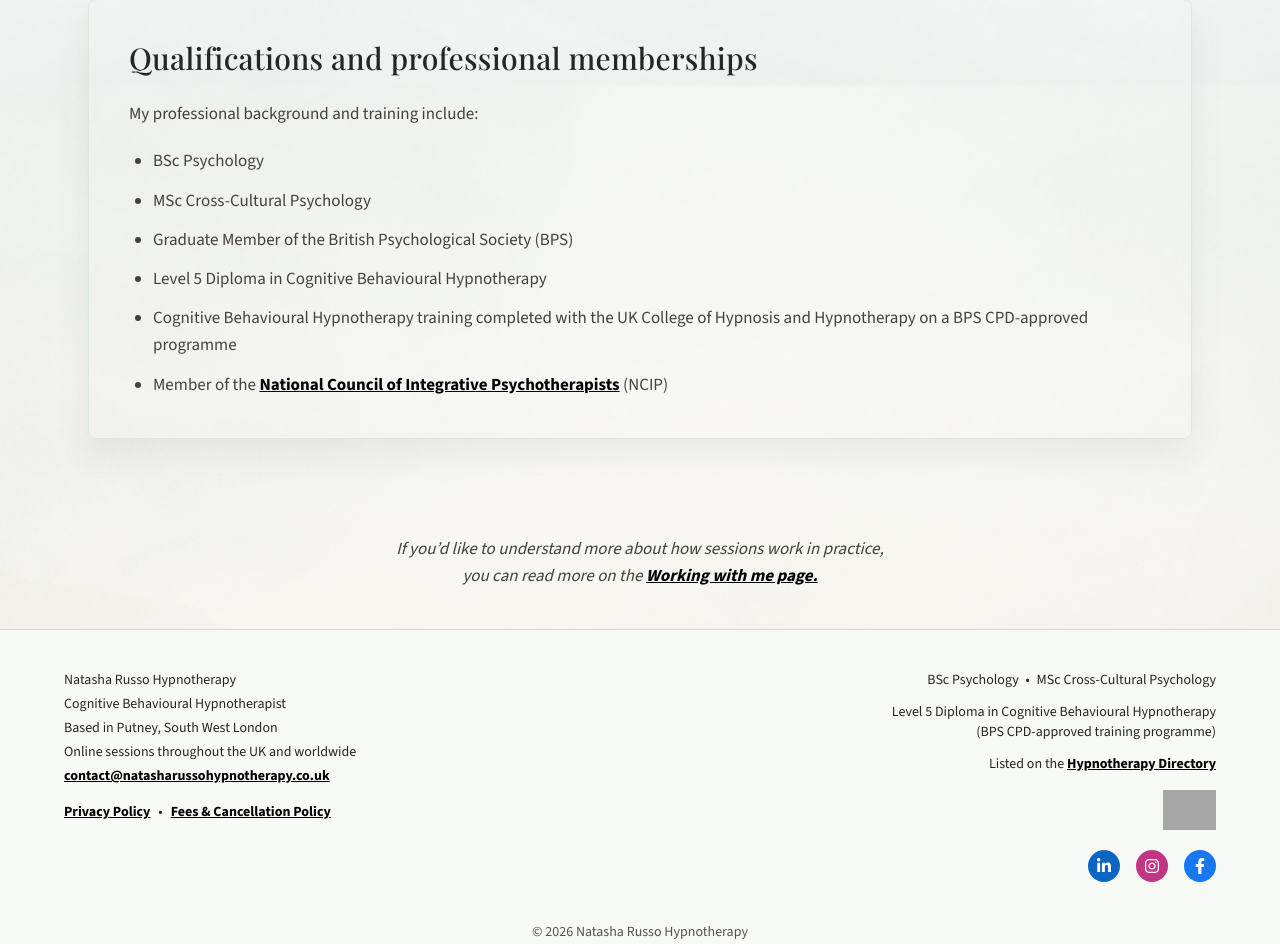
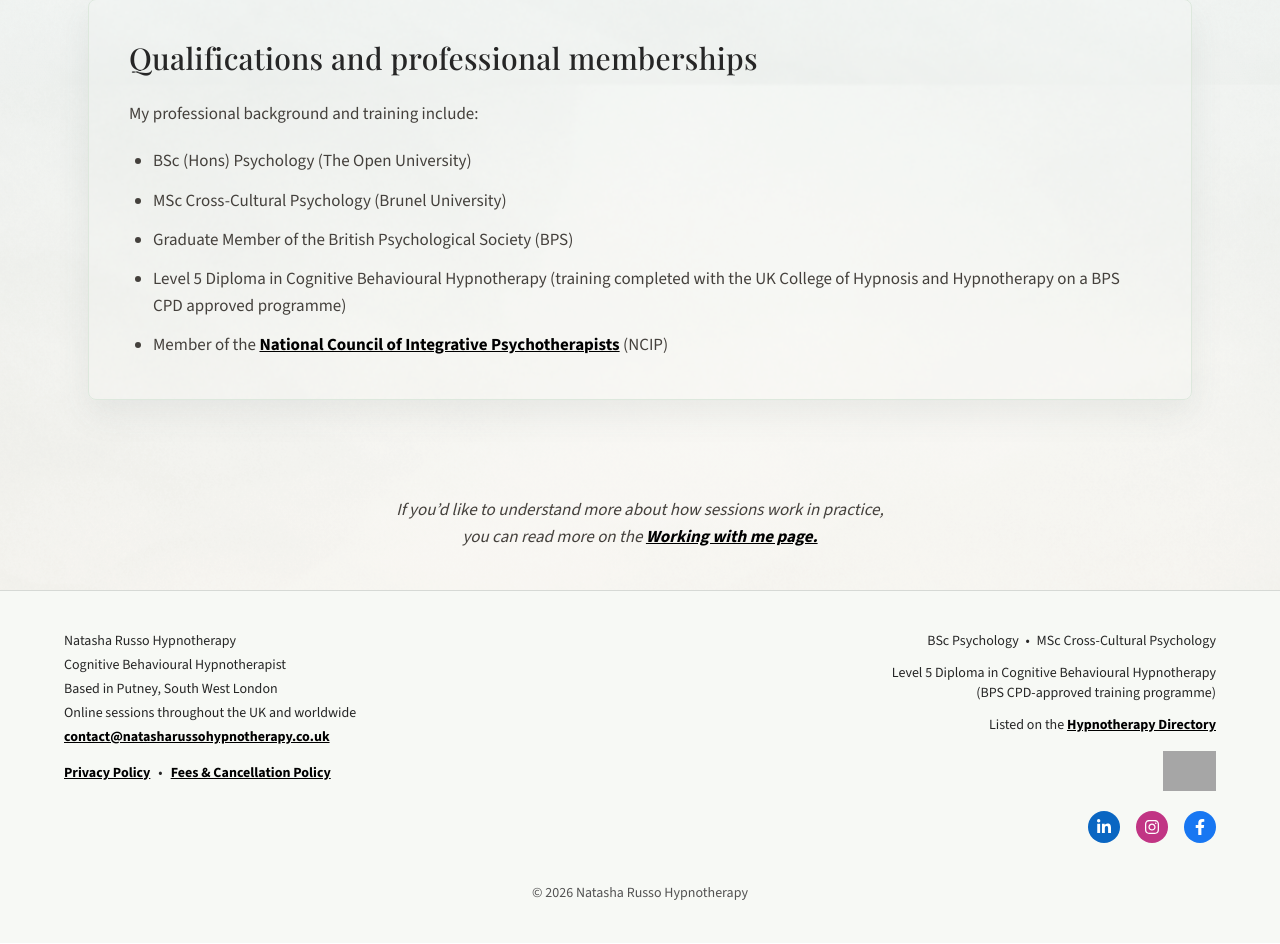
Before and after one commit to russog/natasha-russo-hypnotherapy, a Next.js app in the folder src/: page /about in a window 1280 px wide. Shown: the part 1812-2756 px from the top of the page. Built offline with nearby package versions, Linux system fonts and the light colour scheme; grey boxes are pictures that could not be loaded.

Commit message:
Update qualifications wording

```diff
--- a/src/src/app/about/page.tsx
+++ b/src/src/app/about/page.tsx
@@ -133,13 +133,12 @@ export default function About() {
                         </p>
 
                         <ul className="mt-5 list-disc space-y-3 pl-6 text-stone-700">
-                            <li>BSc Psychology</li>
-                            <li>MSc Cross-Cultural Psychology</li>
+                            <li>BSc (Hons) Psychology (The Open University)</li>
+                            <li>MSc Cross-Cultural Psychology (Brunel University)</li>
                             <li>Graduate Member of the British Psychological Society (BPS)</li>
-                            <li>Level 5 Diploma in Cognitive Behavioural Hypnotherapy</li>
                             <li>
-                                Cognitive Behavioural Hypnotherapy training completed with the UK College of Hypnosis
-                                and Hypnotherapy on a BPS CPD-approved programme
+                                Level 5 Diploma in Cognitive Behavioural Hypnotherapy (training completed with the UK
+                                College of Hypnosis and Hypnotherapy on a BPS CPD approved programme)
                             </li>
                             <li>
                                 Member of the{" "}
```
